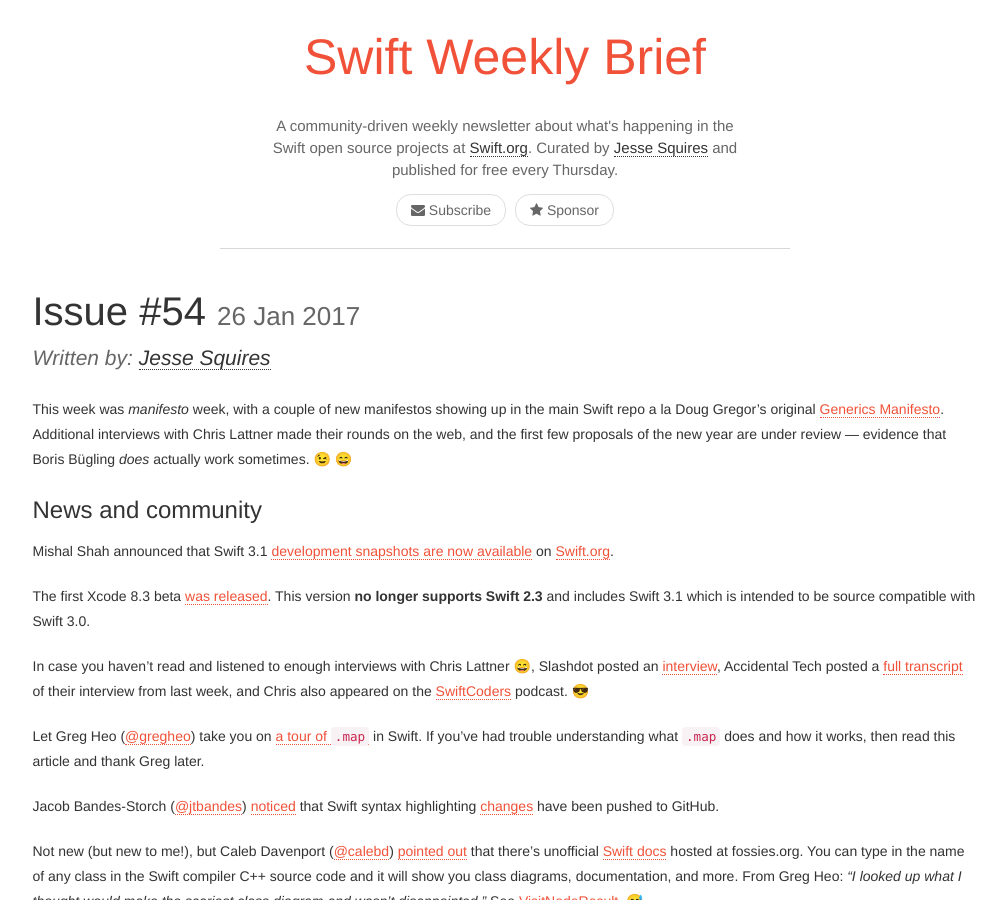
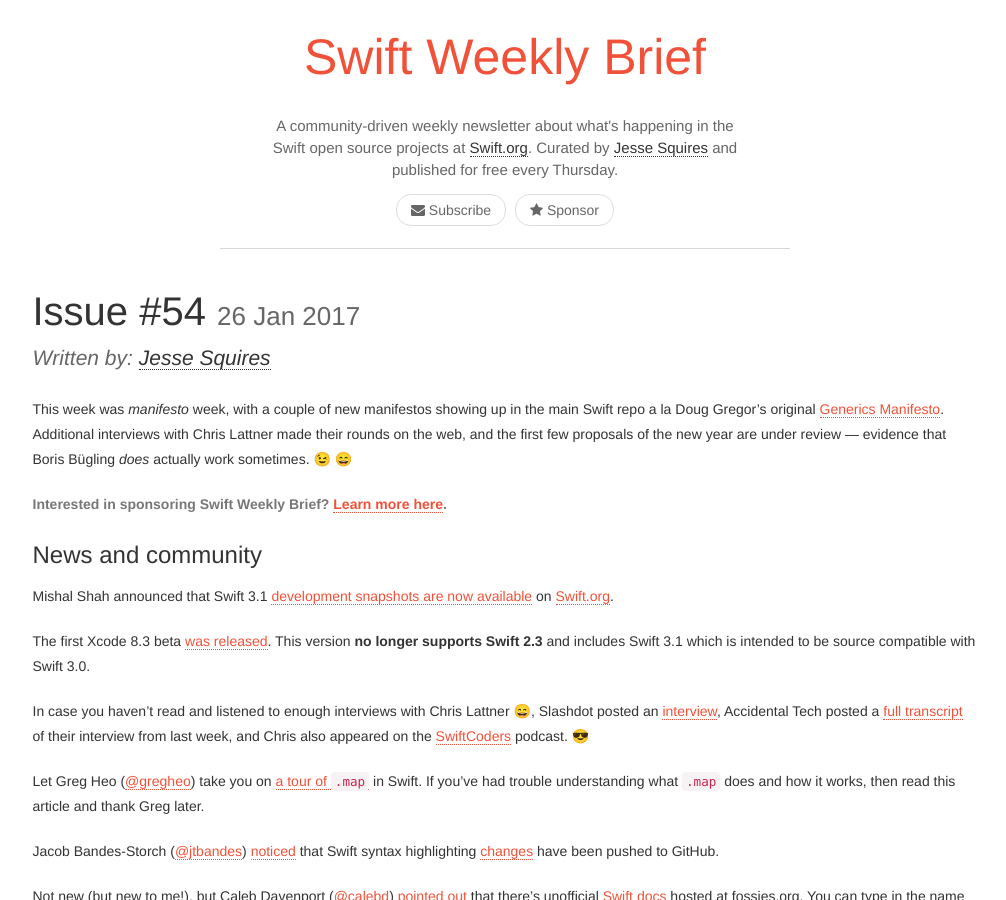
Before and after one commit to SwiftWeekly/swiftweekly.github.io, a Jekyll site: the page built from _posts/2017-01-26-issue-54.md, in a window 1280 px wide and 900 px high. Shown: the whole window, without its empty margins (135-1141 px from the left). Built offline with Jekyll 4.4.1, drawn with Linux system fonts in a browser that asks for light colours.

Commit message:
update sponsor.html

```diff
--- a/_includes/sponsor.html
+++ b/_includes/sponsor.html
@@ -4,4 +4,6 @@
     <h4><a href="{{ page.sponsor.link }}/?utm_campaign=Swift_Weekly_Brief&utm_medium=web&utm_source=Swift_Weekly_Brief_{{ page.title | remove: 'Issue #' }}" target="_blank">{{ page.sponsor.heading }}</a></h4>
     <p>{{ page.sponsor.body | markdownify }}</p>
 </div>
+{% else %}
+<p class="text-muted"><b>Interested in sponsoring Swift Weekly Brief? <a href="/sponsorship/">Learn more here</a>.</b></p>
 {% endif %}
```
